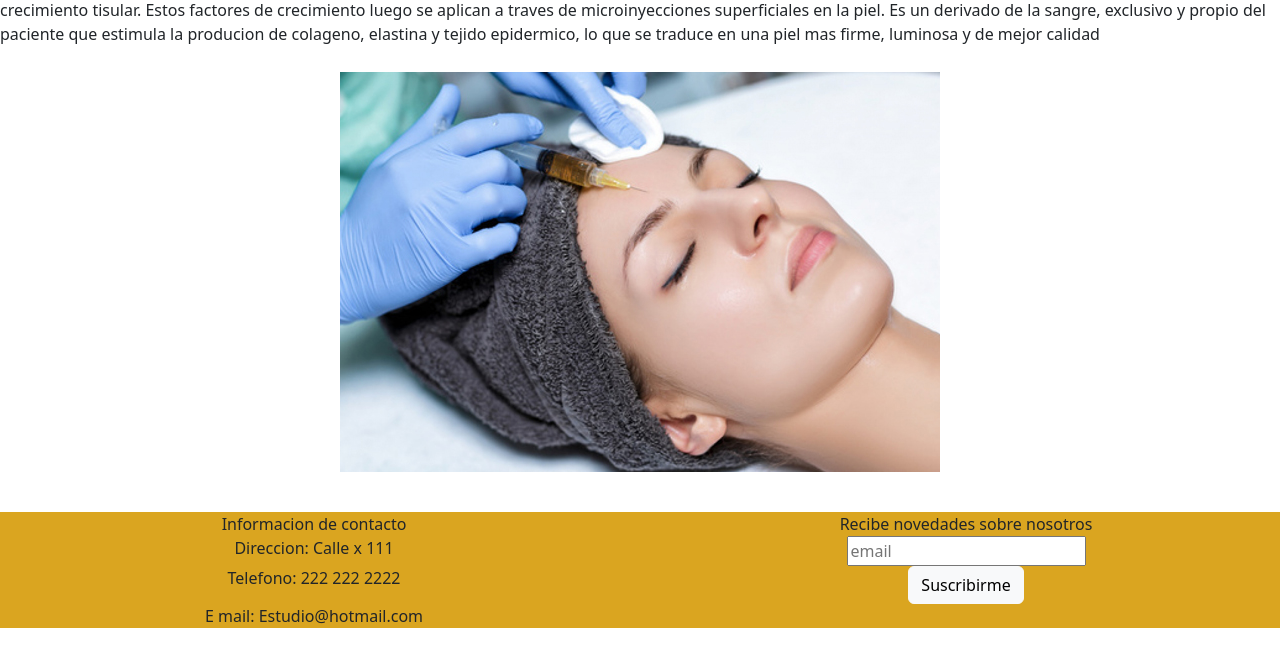
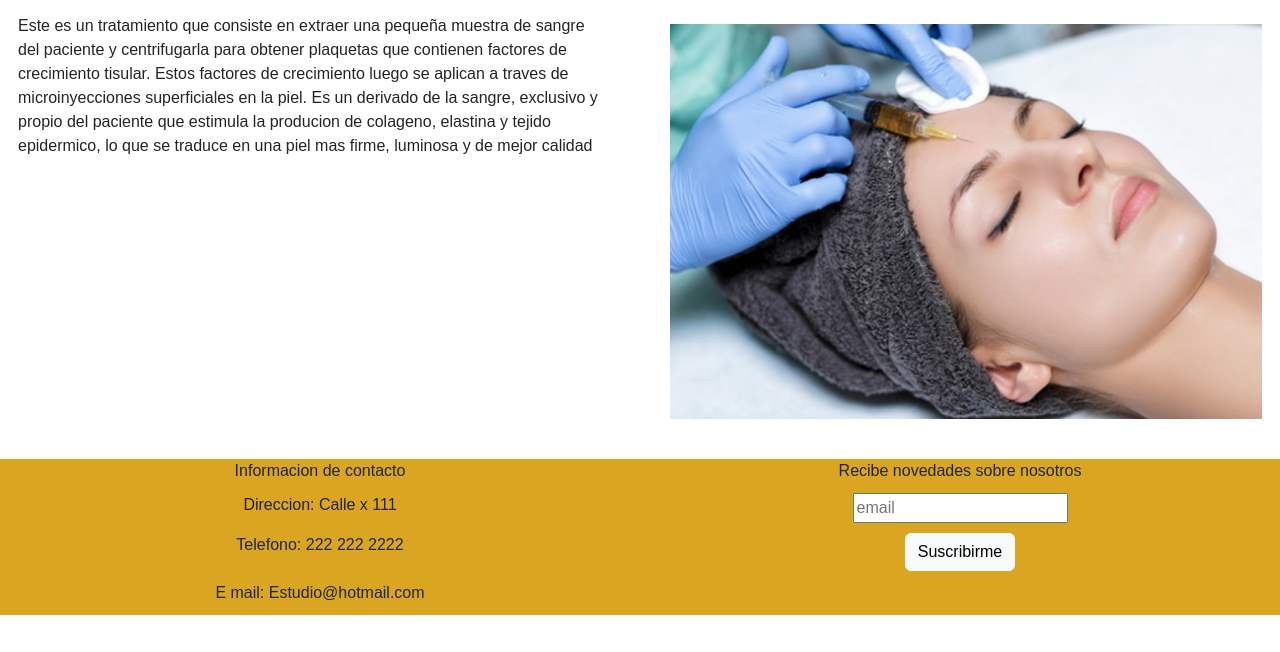
Before and after one commit to azulencina/preentrega, a plain HTML site: page pages/prep.html in a window 1280 px wide. Shown: the part 148-800 px from the top of the page. Drawn offline with nearby package versions, Linux system fonts and the light colour scheme.

Commit message:
agregue padding

```diff
--- a/pages/prep.html
+++ b/pages/prep.html
@@ -10,7 +10,7 @@
     <link rel="stylesheet" href="../css/style.css">
     <title>Plasma rico en plaquetas</title>
 </head>
-    <body class="fontpagina">
+    <body class="tipografia">
         <nav class="navbar navbar-expand-lg ">
             <div class="container-fluid">
               <a class="navbar-brand" href="#"><img class="logo" src="../img/F354D164-CC0B-43F6-B3E9-E6EB31393498_adobe_express.png"  alt=""></a>
@@ -40,18 +40,20 @@
           </nav>
         <header>
             <h1 class="fontpages"> Pasma rico en plaquetas</h1>
-            <p class="textpages">Este es un tratamiento que consiste en extraer una pequeña muestra de sangre del paciente y
+            <div class="row ">
+              <div class="col-lg-6"> Este es un tratamiento que consiste en extraer una pequeña muestra de sangre del paciente y
                 centrifugarla para obtener plaquetas que contienen factores de crecimiento tisular. Estos factores de
                 crecimiento luego se aplican a traves de microinyecciones superficiales en la piel. Es un derivado de la
                 sangre, exclusivo y propio del paciente que estimula la producion de colageno, elastina y tejido epidermico,
-                lo que se traduce en una piel mas firme, luminosa y de mejor calidad</p>
-
+                lo que se traduce en una piel mas firme, luminosa y de mejor calidad</div>
+                <div class="col-lg-6">
             <a class="padreimg" href="">
               <img src="../img/Plasma-rico-en-plaquetas.jpg" class="img-fluid" alt="plasma rico en plaquetas">
             </a>
+            </div>
 
         </header>
-        <div class=" text-center">
+        <div class=" text-center container-fluid">
           <div class="row ">
             <div class="col-lg-6 col-sm-12">Informacion de contacto</div>
             <div class="col-lg-6 col-sm-12">Recibe novedades sobre nosotros </div>
--- a/scss/style.scss
+++ b/scss/style.scss
@@ -1,3 +1,7 @@
+.tipografia{
+font-family: 'Archivo Narrow', sans-serif;
+}
+
 .logo {
     width: 40px;
 }
@@ -5,11 +9,13 @@
 .navbar {
     background-color: goldenrod;
 }
-@mixin flex(){
+
+@mixin flex() {
     display: flex;
-        justify-content: center;
+    justify-content: center;
 
 }
+
 main section {
     h1 {
         @include flex();
@@ -32,69 +38,100 @@ main section {
 
 .text-center {
     background-color: goldenrod;
+
 }
-.subtitle{
+.row{
+    padding:0%;
+}
+.col-lg-6.col-sm-12{
+    padding: 0%;
+    margin-bottom: 10px
+}
+.subtitle {
     @include flex();
+    font-size: small;
 }
 
-.imgsmsp{
+.imgsmsp {
     width: 400px;
     display: flex;
     justify-content: end;
     margin-bottom: 20px;
+    padding-right: 0%;
 }
 
-.padreimg{
+.padreimg {
     @include flex();
 
 }
-.titlentros{
-    margin-top: 20px;
-    margin-bottom: 30px;
-}
-.img-fluid{
+
+
+
+.img-fluid {
     margin-top: 10px;
     margin-bottom: 40px;
 }
+.fontpages{
+    padding: 20px;
+
+    display: flex;
+    justify-content: center;
+}
+.col-lg-6{
+    padding-left: 30px;
+    padding-right: 30px;
+}
+
+.iframe-fluid{
+    padding-bottom: 20px;
+
+}
 @mixin mobile {
     @media (max-width: 426px) {
-     @content;
+        @content;
     }
 
 
 }
-@include mobile{
-     section{
-       h1{
-        font-size: medium
-     }
-    .subtitle{
-        font-size: small;
-     }
-     }
+
+@include mobile {
+    section {
+        h1 {
+            font-size: medium
+        }
+
+        h2 {
+            font-size: small ;
+        }
+    }
 
 }
-@include mobile{
-    .text-center{
-font-size: small;
+
+@include mobile {
+    .text-center {
+        font-size: small;
     }
 }
 
-@include mobile{
-    .fontpages{
+@include mobile {
+    .fontpages {
         font-size: medium;
     }
-    .fontmspt{
+
+    .fontmspt {
         font-size: x-large;
     }
-    .col-lg-6{
+
+    .col-lg-6 {
         font-size: small;
     }
-    .textpages{
+
+    .textpages {
         font-size: small;
 
     }
-    .titlentros{
+
+    .titlentros {
         font-size: medium;
     }
 }
```
Also changed, not shown: index.html (+5 -5 lines), pages/dermapen.html (+27 -13 lines), pages/msp.html (+2 -2 lines), pages/nosotros.html (+3 -3 lines), css/style.css, 1 other file.
